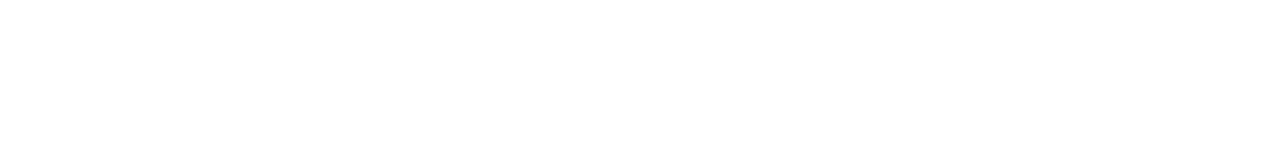
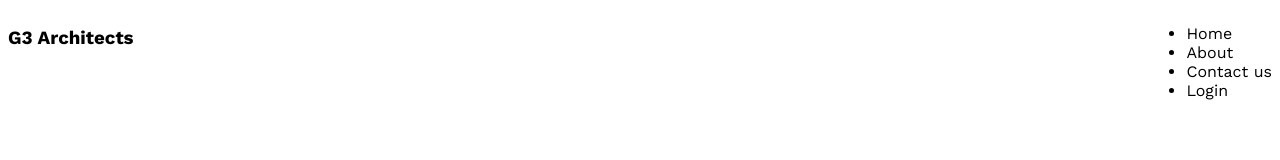
Before and after one commit to leeon11/g3-architects, a plain HTML site: page index.html in a window 1280 px wide. Drawn offline with nearby package versions, Linux system fonts and the light colour scheme.

Commit message:
added google font size

```diff
--- a/architects.css
+++ b/architects.css
@@ -0,0 +1,14 @@
+/* work sans  */
+
+@import url('https://fonts.googleapis.com/css2?family=Open+Sans:wght@800&family=Work+Sans:wght@400;500;600;700;800&display=swap');
+
+*{
+    font-family: 'Open Sans', sans-serif;
+    font-family: 'Work Sans', sans-serif;
+}
+
+
+nav{
+    display: flex;
+    justify-content: space-between;
+}
--- a/index.html
+++ b/index.html
@@ -7,6 +7,23 @@
     <link rel="stylesheet" href="architects.css">
 </head>
 <body>
+    <header>
+        <nav>
+            <h3>G3 Architects</h3>
+            <ul>
+                <li><a href=""></a>Home</li>
+                <li><a href=""></a>About</li>
+                <li><a href=""></a>Contact us</li>
+                <li><a href=""></a>Login</li>
+            </ul>
+        </nav>
 
+    </header>
+    <main>
+
+    </main>
+    <footer>
+
+    </footer>
 </body>
 </html>
```
